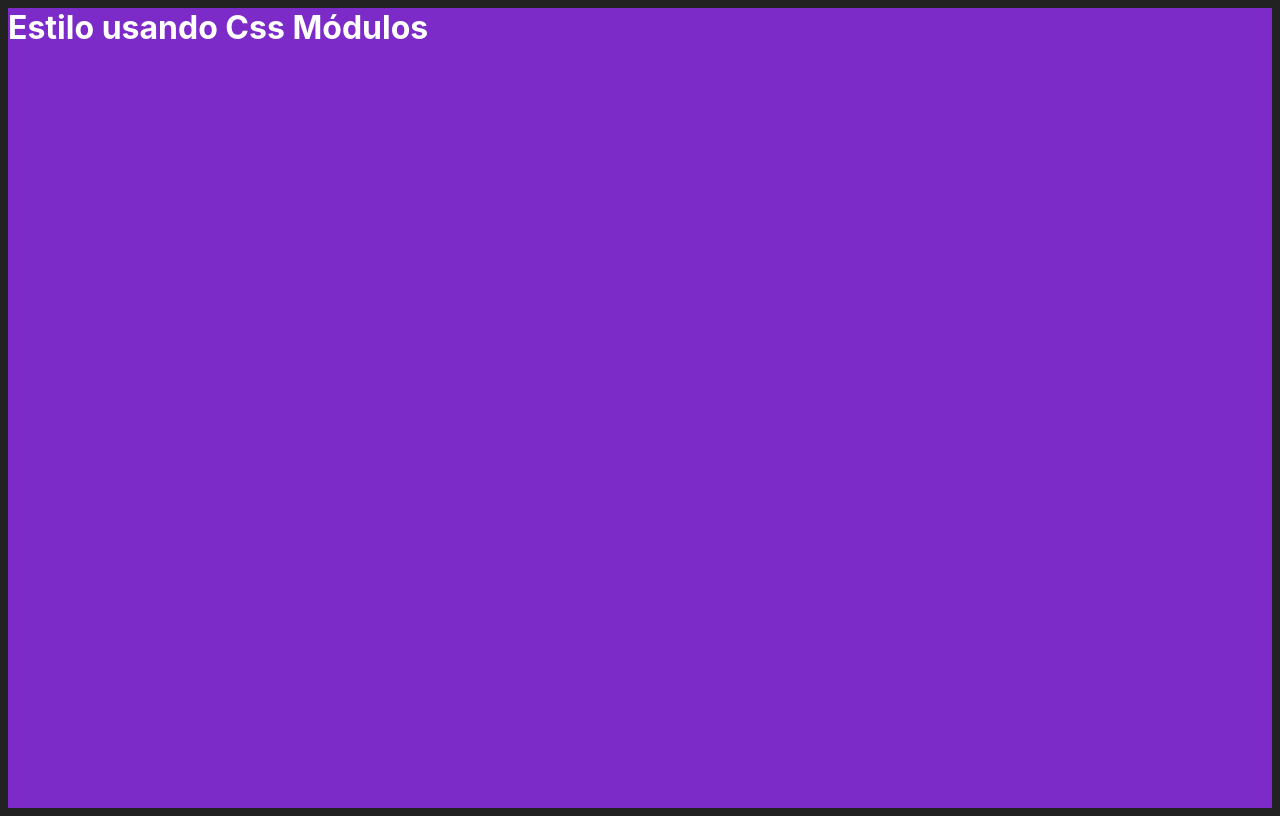
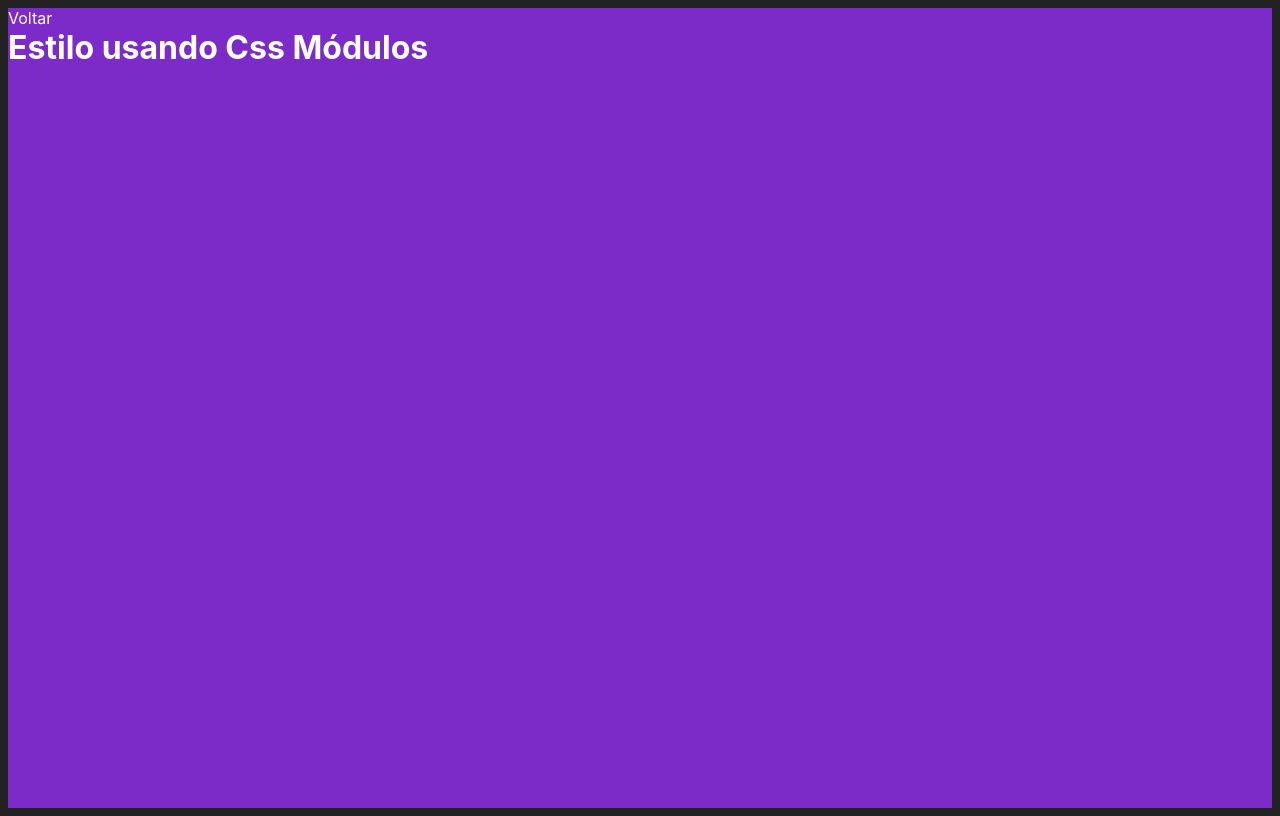
Before and after one commit to NikolasDaltro/Cadastro-Banco-Dados, a Next.js app in the folder fundamentos/: page /estiloso in a window 1280 px wide. Built offline with nearby package versions, Linux system fonts and the light colour scheme.

Commit message:
Navengando entre links

```diff
--- a/fundamentos/src/components/Cabecalho.jsx
+++ b/fundamentos/src/components/Cabecalho.jsx
@@ -1,8 +1,9 @@
-export default function Cabecalho(){
+export default function Cabecalho(props){
+    console.log(props.titulo)
     return(
         <header>
             <h1>
-                Fundamentos de Next.Js & React
+                {props.titulo}
             </h1>
         </header>
     )
--- a/fundamentos/src/pages/estiloso.jsx
+++ b/fundamentos/src/pages/estiloso.jsx
@@ -1,7 +1,12 @@
 import style from '../styles/Estiloso.module.css'
+import Link from 'next/link'
+
 export default function Stylo(){
     return(
         <div className={style.roxo}>
+            <Link href="/">
+            Voltar
+            </Link>
             <h1>Estilo usando Css Módulos</h1>
         </div>
     )
```
Also changed, not shown: fundamentos/src/pages/index.jsx (+5 -2 lines).
